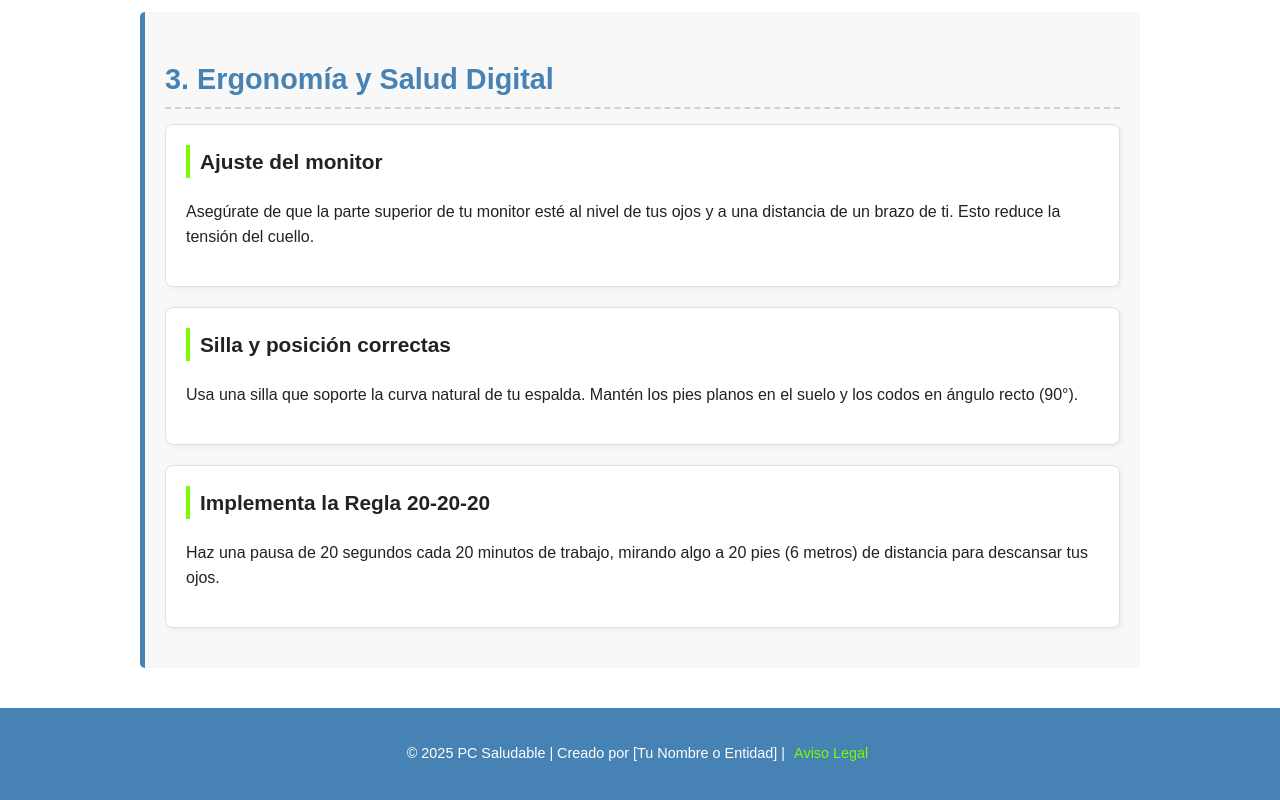
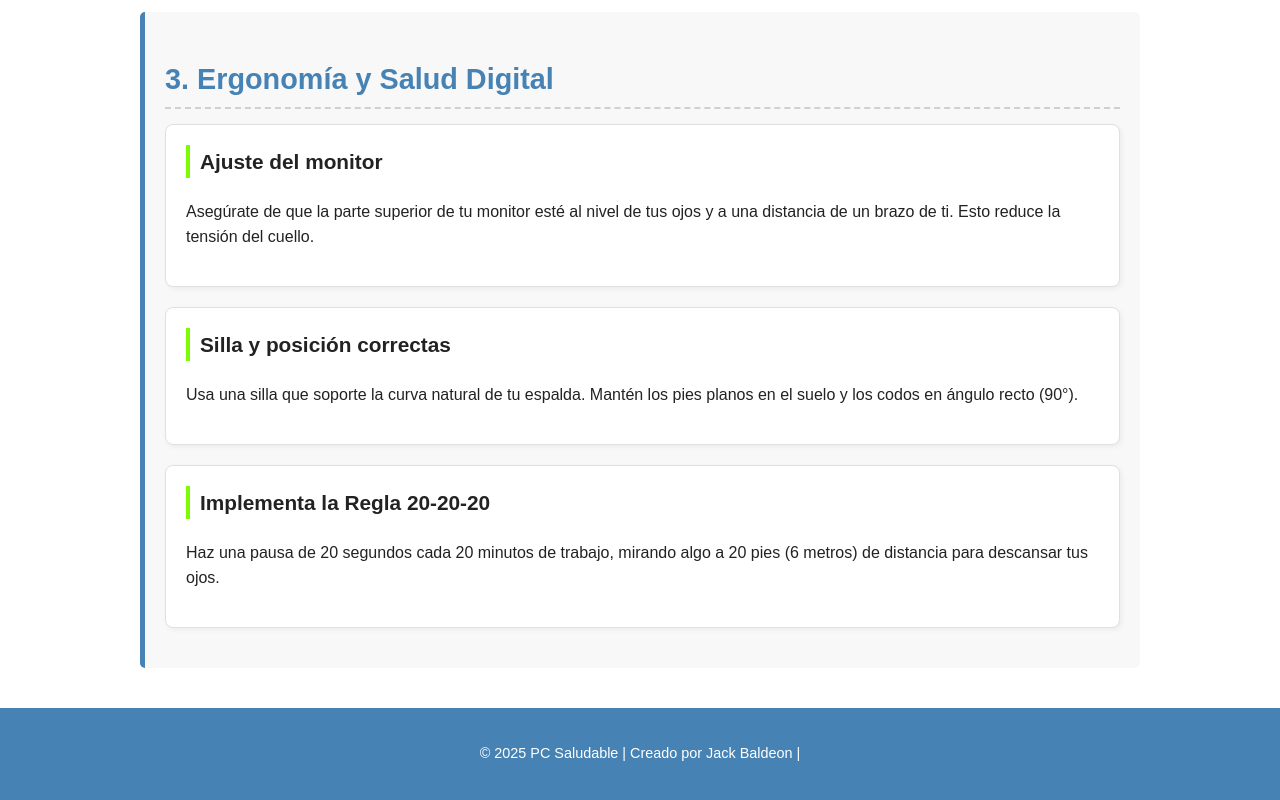
Before and after one commit to xMintLow/pc, a plain HTML site: page sugerencias.html in a window 1280 px wide. Shown: the part 1694-2494 px from the top of the page. Drawn offline with Linux system fonts and the light colour scheme.

Commit message:
sugerencias.html

```diff
--- a/sugerencias.html
+++ b/sugerencias.html
@@ -102,7 +102,7 @@
 </div>
 
 <footer>
-    <p>&copy; 2025 PC Saludable | Creado por [Tu Nombre o Entidad] | <a href="acerca_de.html">Aviso Legal</a></p>
+    <p>&copy; 2025 PC Saludable | Creado por Jack Baldeon |</p>
 </footer>
 
 </body>
```
